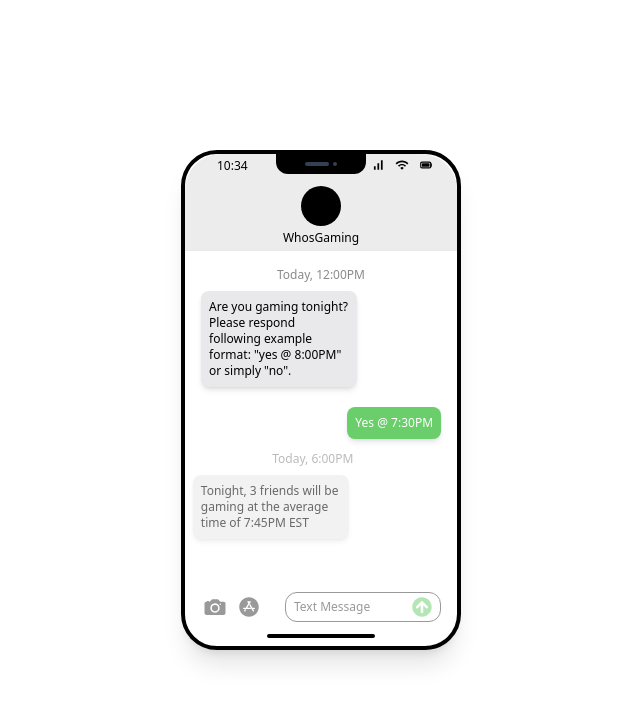
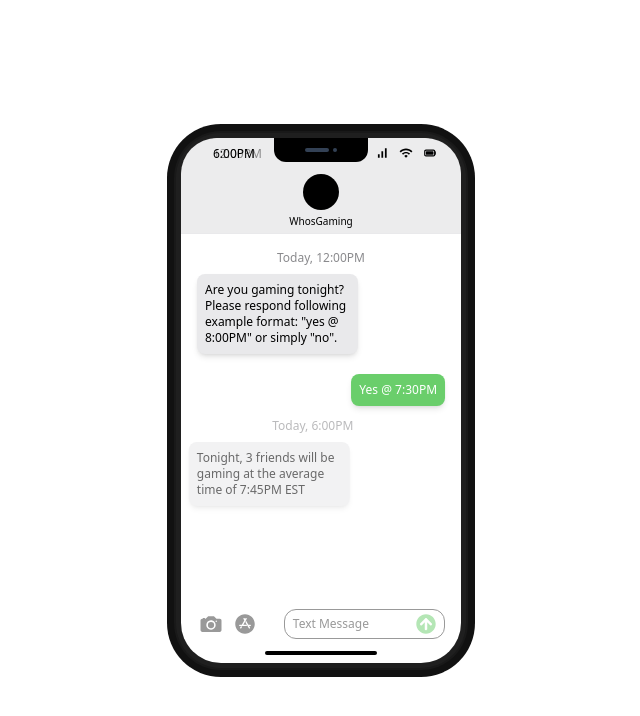
Before and after one commit to austincalvelage/whosgamingdotapp, a Next.js app: page / in a window 1280 px wide. Shown: the top 716 px of the page, without its empty margins (319-959 px from the left). Built offline with nearby package versions, Linux system fonts and the light colour scheme.

Commit message:
Removed Story Compnent, file structure changes

```diff
--- a/pages/components/Message.tsx
+++ /dev/null
@@ -1,30 +0,0 @@
-import type { NextPage } from 'next'
-import { motion } from 'framer-motion'
-import classNames from 'classnames'
-
-interface Props {
-  time?: string
-  text: string
-  response: boolean
-  animate?: object
-  transition?: object
-  initial?: object
-}
-
-const Message: NextPage<Props> = ({ time, text, response, animate, transition, initial }) => {
-  return (
-    <motion.div initial={initial} className='flex flex-col space-y-2' animate={animate} transition={transition}>
-      <span className='self-center text-xs text-[#8A8A8D]'>{time}</span>
-      <p
-        className={classNames(
-          'w-fit max-w-[65%] rounded-lg p-2 text-xs shadow-md',
-          response ? 'self-end bg-[#6ACE6B] text-white' : 'self-start bg-[#E9E9EB] text-black'
-        )}
-      >
-        {text}
-      </p>
-    </motion.div>
-  )
-}
-
-export default Message
--- a/pages/components/Story.tsx
+++ /dev/null
@@ -1,69 +0,0 @@
-import type { NextPage } from 'next'
-
-import { IoIosCamera, IoIosAppstore } from 'react-icons/io'
-import { FaArrowCircleUp } from 'react-icons/fa'
-import { MdSignalCellularAlt, MdWifi } from 'react-icons/md'
-import { CgBatteryFull, CgBattery } from 'react-icons/cg'
-
-import Message from './Message'
-
-const Story: NextPage = () => {
-  return (
-    <div className='relative flex min-h-[500px] w-[280px] min-w-[280px] flex-col rounded-[36px] border-4 border-black bg-white shadow-xl'>
-      <div className='absolute left-8 top-1 z-50 text-xs'>10:34</div>
-      <MdSignalCellularAlt className='absolute right-[4.5rem] top-1 z-50 text-sm' />
-      <MdWifi className='absolute right-12 top-1 z-50 text-sm' />
-      <CgBatteryFull className='absolute right-6 top-1 z-50 text-sm' />
-      <div className='flex w-full flex-col  items-center rounded-t-[36px] border-b border-[#E9E9EB] bg-[#ECECED]'>
-        <div className='z-20 flex h-5 w-1/3 items-center justify-center rounded-b-xl bg-black'>
-          <div className='flex gap-1'>
-            <div className='h-1 w-6 rounded-lg bg-slate-700'></div>
-            <div className='h-1 w-1 rounded-full bg-slate-700'></div>
-          </div>
-        </div>
-        <div className='mt-3 mb-1 flex flex-col items-center justify-center space-y-1'>
-          <div className='bg-logo h-10 w-10 rounded-full bg-black bg-auto bg-center bg-no-repeat'></div>
-          <p className='text-xs text-black'>WhosGaming</p>
-        </div>
-      </div>
-      <div className='mb-auto space-y-3 p-4'>
-        <Message
-          time='Today, 12:00PM'
-          text='Are you gaming tonight? Please respond following example format: "yes @ 8:00PM" or simply "no".'
-          response={false}
-          initial={{ opacity: 0, x: -20 }}
-          animate={{ opacity: 1, x: 0 }}
-          transition={{ delay: 1, type: 'spring', stiffness: 20 }}
-        />
-        <Message
-          text='Yes @ 7:30PM'
-          response={true}
-          initial={{ opacity: 0, x: 20 }}
-          animate={{ opacity: 1, x: 0 }}
-          transition={{ delay: 3, type: 'spring', stiffness: 20 }}
-        />
-        <Message
-          time='Today, 6:00PM'
-          text='Tonight, 3 friends will be gaming at the average time of 7:45PM EST'
-          response={false}
-          initial={{ opacity: 0, x: -20 }}
-          animate={{ opacity: 1, x: 0 }}
-          transition={{ delay: 5, type: 'spring', stiffness: 20 }}
-        />
-      </div>
-      <div className='flex items-center justify-between gap-2 p-2 px-4 pb-3'>
-        <IoIosCamera className='h-7 w-7 text-[#999]' />
-        <IoIosAppstore className='h-6 w-6 text-[#999]' />
-        <div className='ml-auto w-[65%] self-center justify-self-end'>
-          <div className='flex items-center rounded-xl border border-[#999] py-1 px-2'>
-            <p className='text-xs text-[#999]'>Text Message</p>
-            <FaArrowCircleUp className='ml-auto h-5 w-5 text-[#6ACE6B]/50' />
-          </div>
-        </div>
-      </div>
-      <div className='mb-2 h-1 w-[40%] self-center rounded-xl bg-black'></div>
-    </div>
-  )
-}
-
-export default Story
--- a/pages/index.tsx
+++ b/pages/index.tsx
@@ -1,9 +1,12 @@
-import Story from './components/Story'
+import PhoneDemo from './components/PhoneDemo/PhoneDemo'
+import WhosGamingLogo from './components/WhosGamingLogo'
 
 export default function Home() {
   return (
-    <div className='flex h-screen items-center justify-center'>
-      <Story />
-    </div>
+    <>
+      <div className='flex h-screen items-center justify-center'>
+        <PhoneDemo />
+      </div>
+    </>
   )
 }
```
